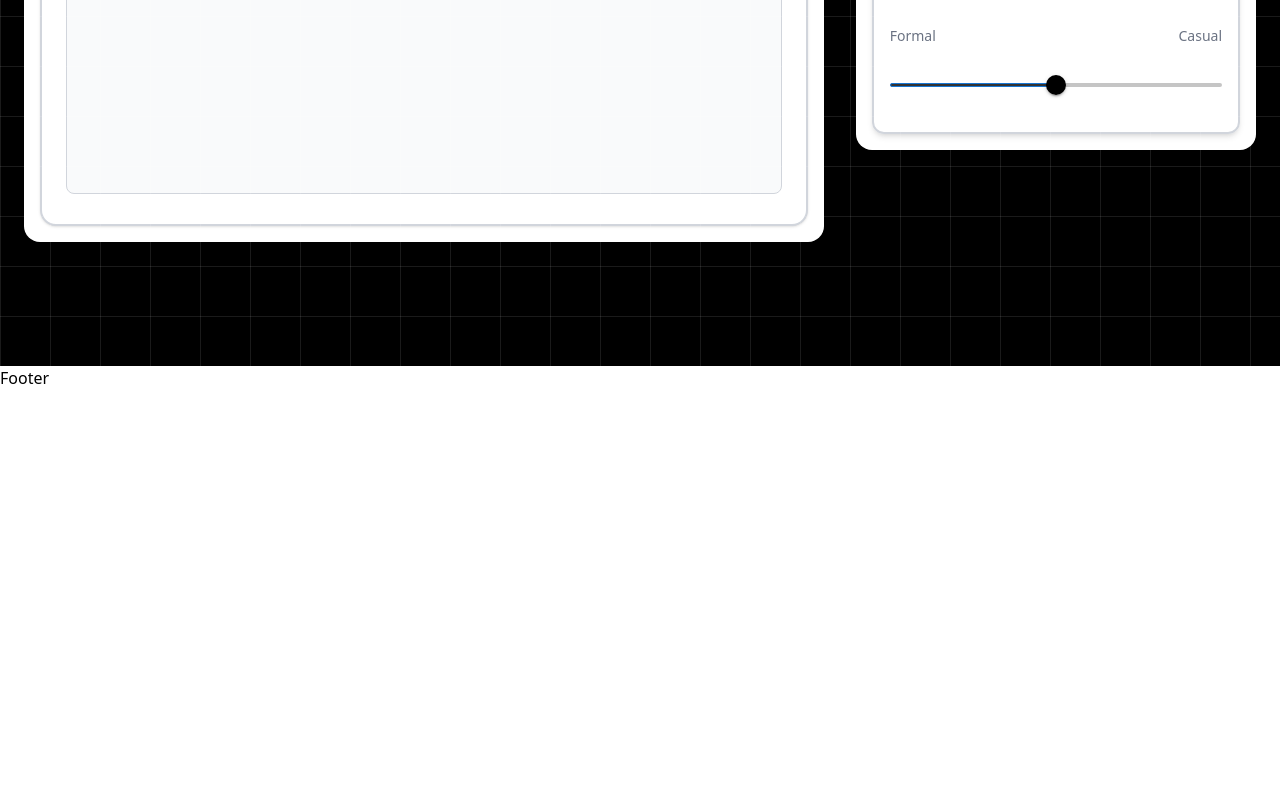
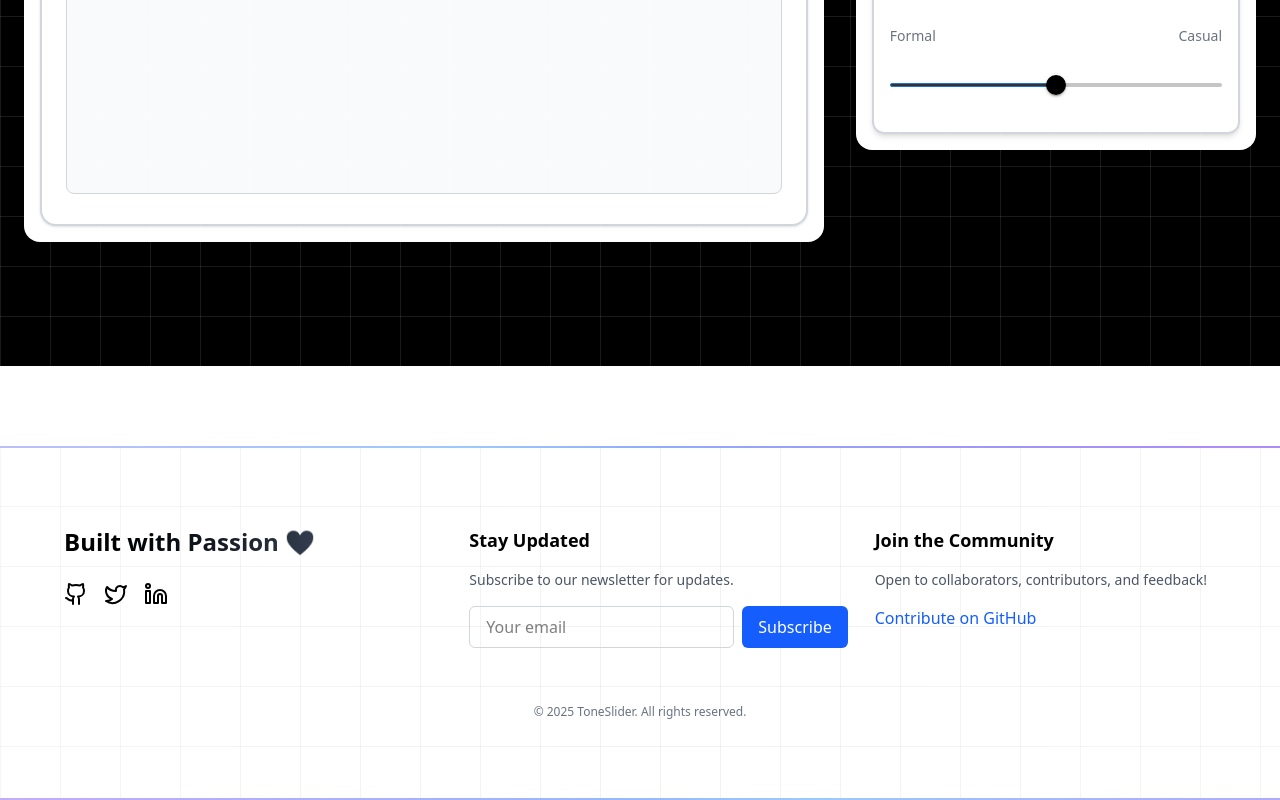
Before and after one commit to isid555/ToneSlider, a React (Vite) app: page / in a window 1280 px wide. Shown: the part 2034-2834 px from the top of the page. Before the commit the page ends 2424 px from the top, so only its background shows below. Built offline with nearby package versions, Linux system fonts and the light colour scheme; no server answers.

Commit message:
feat : Footer page commit

```diff
--- a/src/pages/Footer.jsx
+++ b/src/pages/Footer.jsx
@@ -1,7 +1,109 @@
-export function Footer(){
-    return(
-        <div>
-            Footer
-        </div>
-    )
+import { motion } from 'framer-motion';
+import { Github, Twitter, Linkedin, Mail } from 'lucide-react';
+import { Typewriter } from 'react-simple-typewriter';
+
+export function Footer() {
+    return (
+        <footer className="relative w-full bg-white text-black px-6 py-20 mt-20 overflow-hidden">
+            <div
+                className="absolute inset-0 z-0 pointer-events-none"
+                style={{
+                    backgroundImage: `
+                        linear-gradient(to right, rgba(0,0,0,0.05) 1px, transparent 1px),
+                        linear-gradient(to bottom, rgba(0,0,0,0.05) 1px, transparent 1px)
+                    `,
+                    backgroundSize: '60px 60px',
+                }}
+            />
+
+            <div className="absolute inset-0 border-y-[2px] border-transparent z-0 animate-borderGradient" />
+
+            <div className="absolute inset-0 bg-gradient-to-r from-white via-transparent to-white opacity-30 z-0 pointer-events-none" />
+
+            <motion.div
+                initial={{ opacity: 0, y: 30 }}
+                whileInView={{ opacity: 1, y: 0 }}
+                transition={{ duration: 0.8 }}
+                viewport={{ once: true }}
+                className="relative z-20 max-w-6xl mx-auto grid grid-cols-1 md:grid-cols-3 gap-16 text-center md:text-left"
+            >
+                <div className="flex flex-col items-center md:items-start gap-6">
+                    <h3 className="text-2xl font-bold bg-gradient-to-r from-black to-gray-700 bg-clip-text text-transparent animate-textShimmer">
+                        <Typewriter
+                            words={['Built with MistralAI', 'Built with Passion ❤️', 'Built by Siddharth']}
+                            loop={0}
+                            cursor
+                            cursorStyle="_"
+                            typeSpeed={70}
+                            deleteSpeed={50}
+                            delaySpeed={1300}
+                        />
+                    </h3>
+                    <div className="flex gap-4 justify-center md:justify-start">
+                        <a
+                            href="https://github.com/isid555"
+                            target="_blank"
+                            rel="noopener noreferrer"
+                            aria-label="GitHub"
+                            className="hover:scale-110 transition-transform"
+                        >
+                            <Github className="w-6 h-6"/>
+                        </a>
+                        <a
+                            href="https://x.com/r555sid/"
+                            target="_blank"
+                            rel="noopener noreferrer"
+                            aria-label="Twitter"
+                            className="hover:scale-110 transition-transform"
+                        >
+                            <Twitter className="w-6 h-6"/>
+                        </a>
+                        <a
+                            href="https://linkedin.com/in/5id"
+                            target="_blank"
+                            rel="noopener noreferrer"
+                            aria-label="LinkedIn"
+                            className="hover:scale-110 transition-transform"
+                        >
+                            <Linkedin className="w-6 h-6"/>
+                        </a>
+                    </div>
+
+                </div>
+
+                <div className="flex flex-col gap-4 items-center md:items-start">
+                    <h4 className="text-lg font-semibold">Stay Updated</h4>
+                    <p className="text-sm text-gray-600">Subscribe to our newsletter for updates.</p>
+                    <form className="flex flex-col sm:flex-row gap-2 w-full max-w-sm">
+                        <input
+                            type="email"
+                            placeholder="Your email"
+                            className="flex-1 px-4 py-2 border border-gray-300 rounded-md focus:outline-none focus:ring-2 focus:ring-blue-500"
+                        />
+                        <button
+                            className="bg-blue-600 text-white px-4 py-2 rounded-md hover:bg-blue-700 transition-colors">
+                            Subscribe
+                        </button>
+                    </form>
+                </div>
+
+                <div className="flex flex-col gap-4 items-center md:items-start">
+                    <h4 className="text-lg font-semibold">Join the Community</h4>
+                    <p className="text-sm text-gray-600">Open to collaborators, contributors, and feedback!</p>
+                    <a
+                        href="https://github.com/isid555/ToneSlider"
+                        target="_blank"
+                        rel="noopener noreferrer"
+                        className="text-blue-600 hover:underline"
+                    >
+                        Contribute on GitHub
+                    </a>
+                </div>
+            </motion.div>
+
+            <div className="mt-14 text-center text-xs text-gray-500 relative z-20">
+                &copy; {new Date().getFullYear()} ToneSlider. All rights reserved.
+            </div>
+        </footer>
+    );
 }
```
